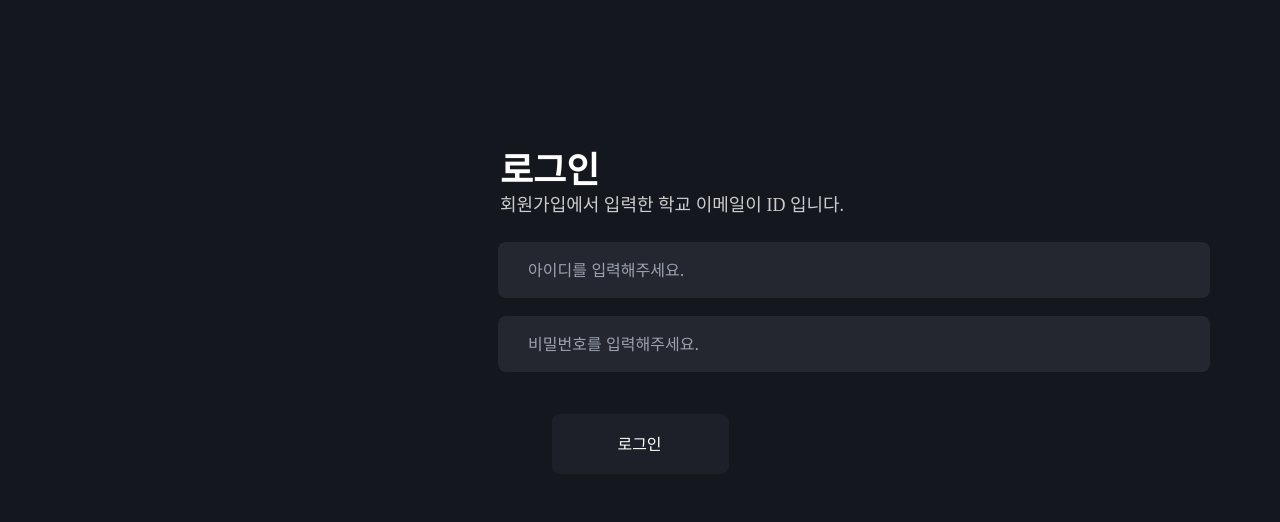
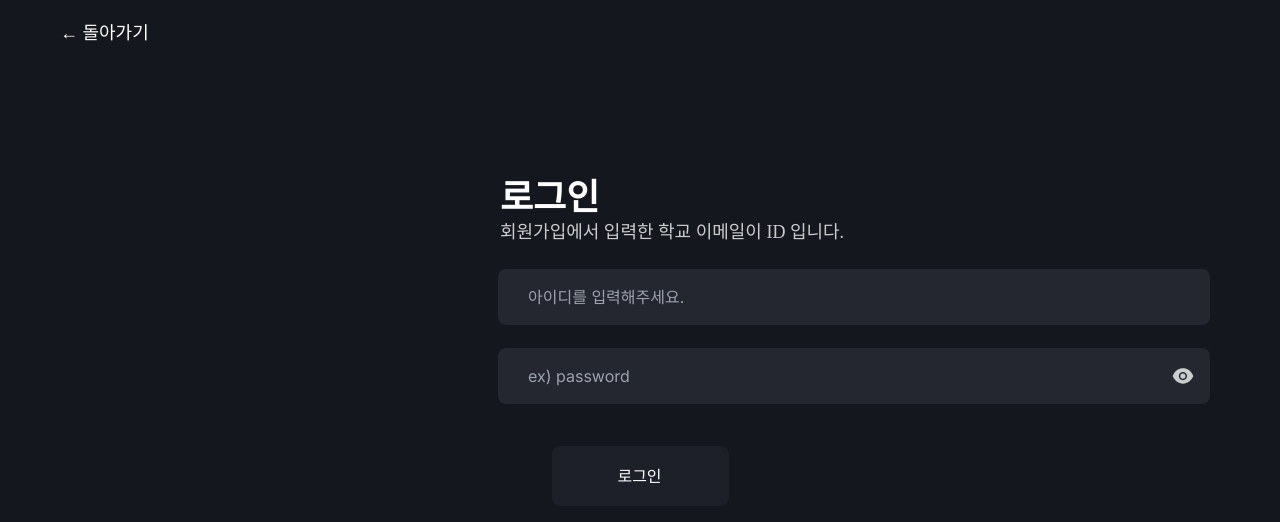
Before and after one commit to Mesiter-herehere/Here_FE, a Next.js app: page /Signin in a window 1280 px wide. Shown: the top 522 px of the page. Built offline with nearby package versions, Linux system fonts and the light colour scheme.

Commit message:
메인에 자기소개 띄우기 & 로그인과 회원가입 비밀번호 보기/숨기기 기능 추가 및 돌아가기 추가

```diff
--- a/app/pages/Main.tsx
+++ b/app/pages/Main.tsx
@@ -1,14 +1,22 @@
 'use client';
 
 import React, { useState, useEffect } from "react";
-import axios from "axios"; // axios를 import 합니다.
+import axios from "axios";
 import * as S from "../styles/Main";
 import Nav from "../components/Nav";
 import Userdata from "../components/Userdata";
 
+interface UserData {
+    title: string;
+    content: string;
+    userSchool: string;
+    userName: string;
+    imageUrl?: string;
+}
+
 function Main() {
     const [schoolValue, setSchoolValue] = useState("");
-    const [userData, setUserData] = useState(null);
+    const [userData, setUserData] = useState<UserData | UserData[]>([]); // 객체 또는 배열로 선언
     const [logined, setLogined] = useState(false);
 
     useEffect(() => {
@@ -29,9 +37,17 @@ function Main() {
                 }
             });
             if (response.status === 200) {
-                setUserData(response.data);
+                const data = response.data;
+
+                // 응답 데이터가 배열인지 객체인지 확인하여 처리
+                if (Array.isArray(data)) {
+                    setUserData(data);
+                } else {
+                    setUserData([data]); // 배열이 아니면 배열로 변환
+                }
+
                 console.log("데이터 get 성공");
-                console.log(response.data);
+                console.log(data);
             }
         } catch (error) {
             console.error("유저 데이터 요청 실패:", error);
@@ -63,8 +79,10 @@ function Main() {
                             onClick={() => setSchoolValue("DAE_SOFTWARE_MAESTER")}>대구</S.schoollist>
                     </S.schooldiv>
 
-                    {userData &&  (
-                        <Userdata userDatas={userData} />
+                    {Array.isArray(userData) && userData.length > 0 && (
+                        userData.map((user, index) => (
+                            <Userdata key={index} userDatas={user} />
+                        ))
                     )}
                 </>
             ) : (
--- a/app/pages/Signin.tsx
+++ b/app/pages/Signin.tsx
@@ -4,11 +4,13 @@ import React, { useState } from "react";
 import * as S from "../styles/Signin";
 import { useRouter } from "next/navigation";
 import axios from "axios";
+import { AiFillEye, AiFillEyeInvisible } from 'react-icons/ai';
 
 function Signin() {
     const router = useRouter();
     const [emailValue, setEmailValue] = useState("");
     const [passwordValue, setPasswordValue] = useState("");
+    const [showPassword, setShowPassword] = useState(false); // showPassword 상태 추가
 
     const JWT_EXPIRY_TIME = 24 * 3600 * 1000;
 
@@ -19,6 +21,10 @@ function Signin() {
     const handleEmailChange = (e : any) => {
         setEmailValue(e.target.value);
     };
+
+    const backpage = (e : any) => {
+        router.push("/");
+    }
 
     const handleSubmit = async (e : any) => {
         e.preventDefault();
@@ -81,6 +87,8 @@ function Signin() {
 
     return (
         <>
+            <S.backspan onClick={backpage}>← 돌아가기</S.backspan>
+
             <S.Textbox>
                 <S.Title>로그인</S.Title>
                 <S.description>
@@ -89,7 +97,17 @@ function Signin() {
             </S.Textbox>
 
             <S.emailinput value={emailValue} onChange={handleEmailChange} type="email" placeholder="아이디를 입력해주세요." />
-            <S.psinput value={passwordValue} onChange={handlePasswordChange} type="password" placeholder="비밀번호를 입력해주세요." />
+            <S.PasswordWrapper>
+                <S.psinput
+                    value={passwordValue}
+                    onChange={handlePasswordChange}
+                    type={showPassword ? "text" : "password"}
+                    placeholder="ex) password"
+                />
+                <S.IconWrapper onClick={() => setShowPassword(!showPassword)}>
+                    {showPassword ? <AiFillEyeInvisible size={24} /> : <AiFillEye size={24} />}
+                </S.IconWrapper>
+            </S.PasswordWrapper>
 
             <S.Loginbutton type="submit" onClick={handleSubmit}>로그인</S.Loginbutton>
         </>
--- a/app/pages/Signup.tsx
+++ b/app/pages/Signup.tsx
@@ -4,6 +4,7 @@ import React, { useState } from "react";
 import * as S from "../styles/Signup";
 import { useRouter } from "next/navigation";
 import axios from "axios";
+import { AiFillEye, AiFillEyeInvisible } from 'react-icons/ai';
 
 function Signup() {
     const router = useRouter();
@@ -12,6 +13,7 @@ function Signup() {
     const [emailFrontValue, setEmailFrontValue] = useState("");
     const [roleValue, setRoleValue] = useState("student");
     const [passwordValue, setPasswordValue] = useState("");
+    const [showPassword, setShowPassword] = useState(false); // 비밀번호 표시 상태
 
     const getEmailDomain = () => {
         switch (schoolValue) {
@@ -40,6 +42,10 @@ function Signup() {
         setNameValue(e.target.value);
     };
 
+    const backpage = (e : any) => {
+        router.push("/");
+    }
+
     const handleSubmit = async (e: React.FormEvent<HTMLFormElement>) => {
         e.preventDefault();
         const email = `${emailFrontValue}@${getEmailDomain()}`;
@@ -65,6 +71,7 @@ function Signup() {
 
     return (
         <S.Main>
+            <S.backspan onClick={backpage}>← 돌아가기</S.backspan>
             <S.Textbox>
                 <S.Title>회원가입</S.Title>
                 <S.description>
@@ -123,7 +130,18 @@ function Signup() {
 
                 <S.name>
                     <S.des>4. 사용할 비밀번호를 입력하세요.</S.des>
-                    <S.styledinput value={passwordValue} onChange={handlePasswordChange} type="password" placeholder="ex) password" />
+                    <S.PasswordWrapper>
+                        <S.styledinput
+                            value={passwordValue}
+                            onChange={handlePasswordChange}
+                            type={showPassword ? "text" : "password"}
+                            placeholder="ex) password"
+                        />
+                        {/* 비밀번호 보이기/숨기기 아이콘 */}
+                        <S.IconWrapper onClick={() => setShowPassword(!showPassword)}>
+                            {showPassword ? <AiFillEyeInvisible size={24} /> : <AiFillEye size={24} />}
+                        </S.IconWrapper>
+                    </S.PasswordWrapper>
                 </S.name>
 
                 <S.Signbutton type="submit">
--- a/app/styles/Signin.ts
+++ b/app/styles/Signin.ts
@@ -20,7 +20,7 @@ export const Title = styled.span`
   width: 125px;
   height: 43px;
   margin-left: 560px;
-  margin-top: 141px;
+  margin-top: 121px;
   font-family: Pretendard;
   font-size: 36px;
   font-weight: bold;
@@ -64,21 +64,6 @@ export const emailinput = styled.input`
   }
 `
 
-export const psinput = styled.input`
-  width: 712px;
-  height: 56px;
-  margin-top: 18px;
-  padding: 0 30px;
-  border-radius: 8px;
-  background-color: #242630;
-  margin-left: 498px;
-  color: white;
-
-  @media (max-width: 1153px) {
-    margin-left: 190px;
-  }
-`
-
 export const Loginbutton = styled.button`
   display: block;
   width: 177px;
@@ -91,3 +76,44 @@ export const Loginbutton = styled.button`
   background-color: #1d1f29;
   color: white;
 `
+
+export const PasswordWrapper = styled.div`
+  position: relative;
+  width: 712px; /* emailinput과 동일한 width */
+  height: 56px;
+  margin-top: 23px; /* emailinput과 동일한 margin */
+  margin-left: 498px; /* emailinput과 동일한 margin-left */
+
+  @media (max-width: 1153px) {
+    margin-left: 190px; /* emailinput과 동일한 media query */
+  }
+`;
+
+export const psinput = styled.input`
+  width: 100%; /* 부모인 PasswordWrapper에 맞게 width 설정 */
+  height: 56px;
+  padding: 0 30px;
+  border-radius: 8px;
+  background-color: #242630;
+  color: white;
+`;
+
+export const IconWrapper = styled.div`
+  position: absolute;
+  right: 15px;
+  margin-top: -40px;
+  cursor: pointer;
+  color: #ccc;
+`;
+
+export const backspan = styled.span`
+  display: flex;
+  color: white;
+  font-family: Pretendard;
+  font-size: 18px;
+  font-stretch: normal;
+  font-style: normal;
+  margin-left: 60px;
+  padding-top: 20px;
+  cursor: pointer;
+`
--- a/app/styles/Signup.ts
+++ b/app/styles/Signup.ts
@@ -1,7 +1,7 @@
 import styled from "styled-components";
 
 export const Main = styled.div`
-  height: 150vh;
+  height: 160vh;
 `
 
 export const Textbox = styled.div`
@@ -20,7 +20,7 @@ export const Title = styled.span`
   width: 125px;
   height: 43px;
   margin-left: 560px;
-  margin-top: 141px;
+  margin-top: 91px;
   font-family: Pretendard;
   font-size: 36px;
   font-weight: bold;
@@ -139,3 +139,32 @@ export const Signbutton = styled.button`
     margin-left: 729px;
   }
 `
+
+export const PasswordWrapper = styled.div`
+  position: relative;
+  width: 712px;
+  height: 56px;
+  margin: 17px 0 0 10px;
+  display: flex;
+  align-items: center;
+`;
+
+export const IconWrapper = styled.div`
+  position: absolute;
+  margin-top: 17px;
+  right: 15px;
+  cursor: pointer;
+  color: #ccc;
+`;
+
+export const backspan = styled.span`
+  display: flex;
+  color: white;
+  font-family: Pretendard;
+  font-size: 18px;
+  font-stretch: normal;
+  font-style: normal;
+  margin-left: 60px;
+  padding-top: 20px;
+  cursor: pointer;
+`
--- a/app/styles/Userdata.ts
+++ b/app/styles/Userdata.ts
@@ -28,13 +28,12 @@ export const playerDes = styled.span`
 `
 
 export const schoolct = styled.div`
-    width: 305px;
     height: 44px;
-    margin-top: 43px;
-    padding: 11px 35px 12px 36px;
+    margin-top: -44px;
+    padding: 12px 25px 11px 24px;
     border-radius: 20px;
     background-color: #343539;
-    display: flex;
+    display: inline-block;
     align-items: center;
 
     @media (max-width: 1153px) {
@@ -57,15 +56,30 @@ export const shoolctspan = styled.span`
 `
 
 export const namect = styled.div`
-    width: 96px;
     height: 44px;
-    margin-left: 320px;
+    margin-top: -44px;
+    margin-left: 11px;
+    padding: 12px 25px 11px 24px;
+    border-radius: 20px;
+    background-color: #343539;
+    display: inline-block;
+    align-items: center;
+
+
+    @media (max-width: 1153px) {
+        margin-left: 425px;
+    }
+`
+
+export const testct = styled.div`
+    height: 44px;
     margin-top: -44px;
     padding: 12px 25px 11px 24px;
     border-radius: 20px;
     background-color: #343539;
-    display: flex;
+    display: inline-block;
     align-items: center;
+
 
     @media (max-width: 1153px) {
         margin-left: 425px;
--- a/package.json
+++ b/package.json
@@ -13,6 +13,8 @@
     "next": "14.2.5",
     "react": "^18",
     "react-dom": "^18",
+    "react-icon": "^1.0.0",
+    "react-icons": "^5.3.0",
     "router": "^1.3.8",
     "styled-components": "^6.1.12"
   },
```
Also changed, not shown: app/components/Userdata.tsx (+18 -13 lines), 1 other file (tests, documents, lock files or other folders).
